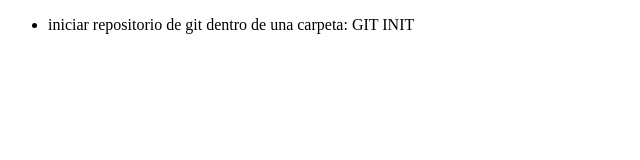
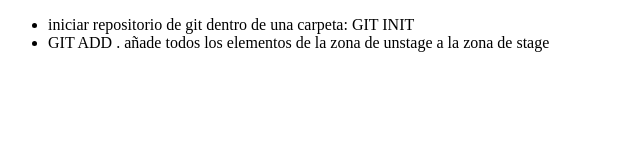
Before and after one commit to Jeanfranco-32/git_remoto, a plain HTML site: page terminal.html in a window 1280 px wide. Shown: the whole page, without its empty margins (0-640 px from the left). Drawn offline with Linux system fonts and the light colour scheme.

Commit message:
este es mi segundo commit

```diff
--- a/terminal.html
+++ b/terminal.html
@@ -10,6 +10,7 @@
 <body>
     <ul>
         <li>iniciar repositorio de git dentro de una carpeta: GIT INIT</li>
+        <li>GIT ADD . añade todos los elementos de la zona de unstage a la zona de stage</li>
     </ul>
 </body>
 
```
